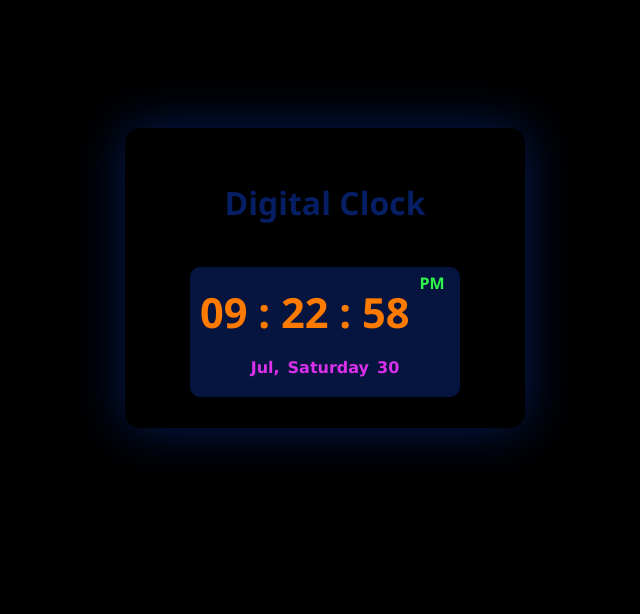
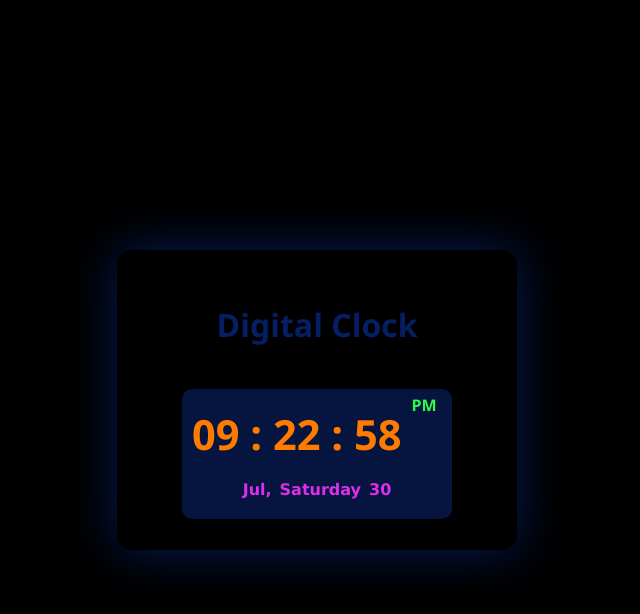
Before and after one commit to Ashrib/Digital-Clock, a plain HTML site: page index.html in a window 1280 px wide. Shown: the whole page, without its empty margins (323-963 px from the left). Drawn offline with Linux system fonts and the light colour scheme.

Commit message:
Add files via upload

```diff
--- a/index.html
+++ b/index.html
@@ -10,7 +10,14 @@
             margin: 0%;
             padding: 0%;
             font-family: 'Segoe UI', Tahoma, Geneva, Verdana, sans-serif;
-            background-color: black;
+            background-color: rgb(0, 0, 0);
+        }
+        #body{
+            display: flex;
+            height: calc(100vh);
+            width: calc(100wh);
+            justify-content: center;
+            align-items: center;
         }
         #container{
             display: flex;
@@ -20,7 +27,6 @@
             justify-content: center;
             align-items: center;
             border-radius: 15px;
-            margin: 10% 0 0 35%;
             box-shadow: 0px 0px 50px rgb(6, 28, 87);
         }
         h1{
@@ -77,6 +83,7 @@
     </style>
 </head>
 <body>
+    <div id="body">
         <div id="container">
             <h1>Digital Clock</h1><br>
         <div id="clock">
@@ -88,6 +95,10 @@
         </div>
         </div>
 
+    </div>
+
+
+
     <script src="./clock.js"></script>
 </body>
 </html>
```
Lines whose indentation alone changed are shown as unchanged.
